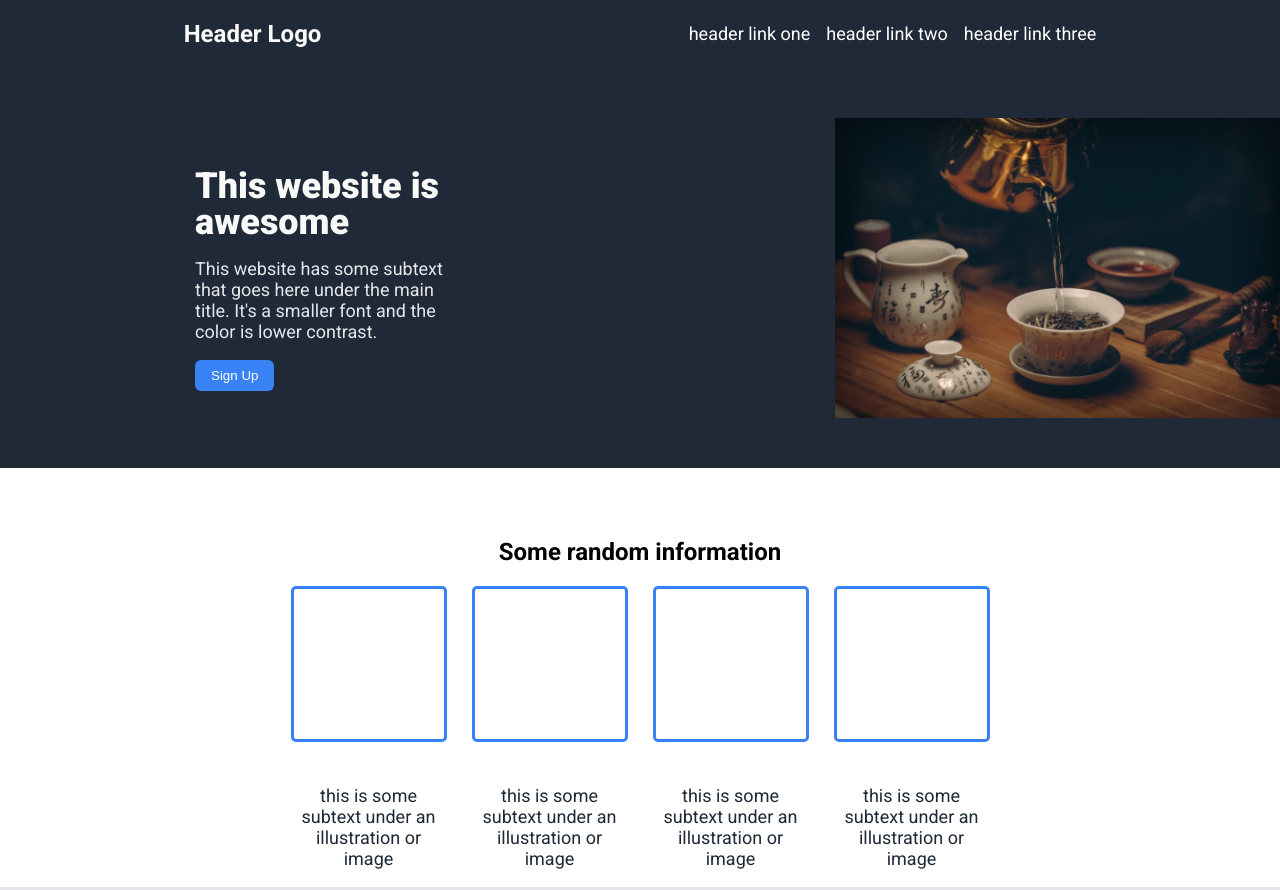
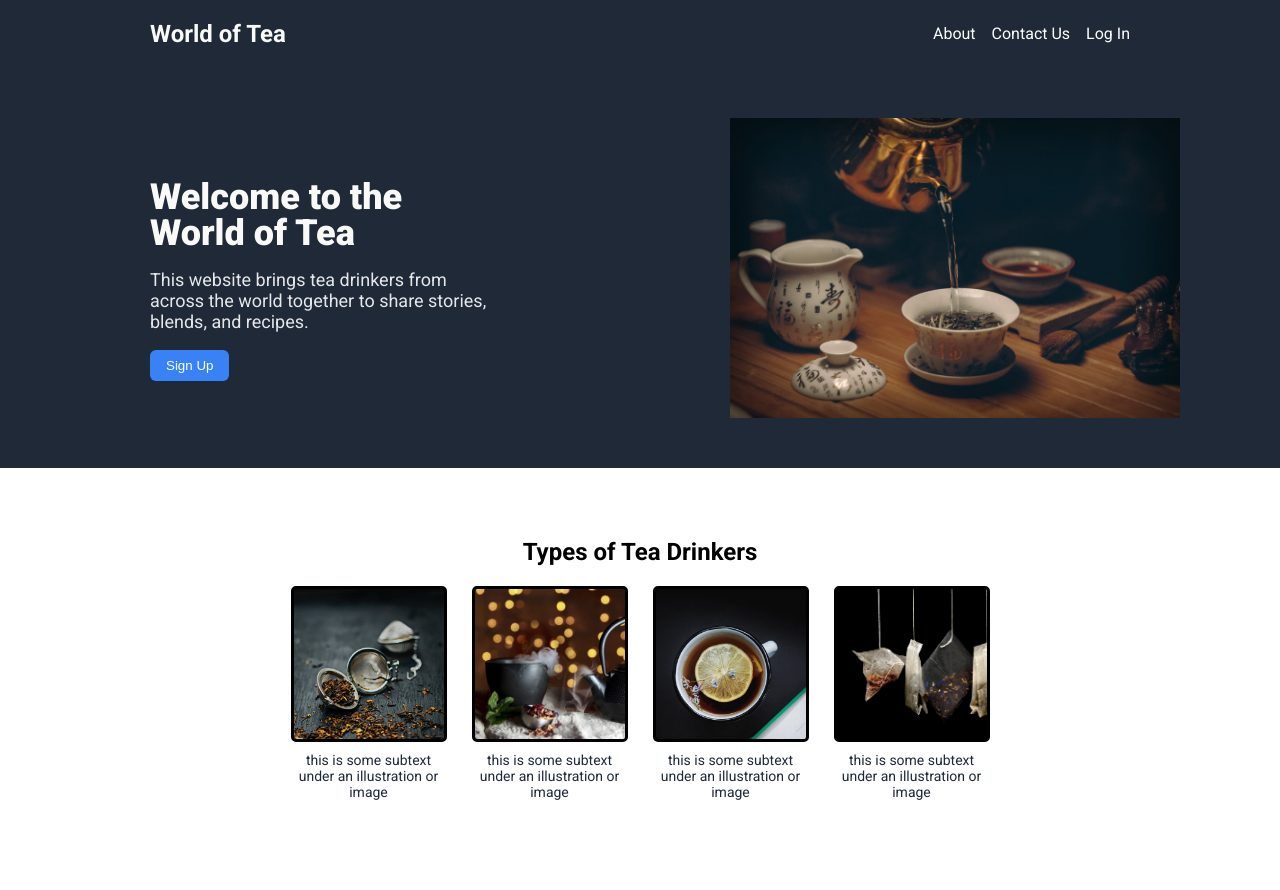
Before and after one commit to meganmoulos/odin-landing-page, a plain HTML site: page index.html in a window 1280 px wide. Shown: the top 890 px of the page. Drawn offline with Linux system fonts and the light colour scheme.

Commit message:
Final design for the Odin Landing Page project. Added images and text relating to a fake tea store.

```diff
--- a/index.html
+++ b/index.html
@@ -11,20 +11,21 @@
     <header>
         <nav>
             <div class="container">
-                <h1 id="logo">Header Logo</h1>
+                <h1 id="logo">World of Tea</h1>
                 <div class="links">
-                    <a href="" class="menu-item">header link one</a>
-                    <a href="" class="menu-item">header link two</a>
-                    <a href="" class="menu-item">header link three</a>
+                    <a href="" class="menu-item">About</a>
+                    <a href="" class="menu-item">Contact Us</a>
+                    <a href="" class="menu-item">Log In</a>
                 </div>
             </div>
         </nav>
     </header>
     <main>
+        <div class="hero-background"></div>
         <div class="first-block">
             <div class="left-panel">
-                <h1 id="hero">This website is awesome</h1>
-                <p>This website has some subtext that goes here under the main title. It's a smaller font and the color is lower contrast.</p>
+                <h1 id="hero">Welcome to the World of Tea</h1>
+                <p>This website brings tea drinkers from across the world together to share stories, blends, and recipes.</p>
                 <button>Sign Up</button>
             </div>
             <div class="right-panel">
@@ -32,29 +33,29 @@
             </div>
         </div>
         <div class="second-block">
-            <h2>Some random information</h2>
+            <h2>Types of Tea Drinkers</h2>
             <div class="cards">
                 <div class="info-group">
-                    <div class="square"></div>
+                    <div class="square-1"></div>
                     <p>this is some subtext under an illustration or image</p>
                 </div>
                 <div class="info-group">
-                    <div class="square"></div>
+                    <div class="square-2"></div>
                     <p>this is some subtext under an illustration or image</p>
                 </div>
                 <div class="info-group">
-                    <div class="square"></div>
+                    <div class="square-3"></div>
                     <p>this is some subtext under an illustration or image</p>
                 </div>
                 <div class="info-group">
-                    <div class="square"></div>
+                    <div class="square-4"></div>
                     <p>this is some subtext under an illustration or image</p>
                 </div>
             </div>
         </div>
         <div class="third-block">
-            <p>This is an inspiring quote, or a testimonial from a customer. Maybe it's just filling up space, or maybe people will actually read it. Who knows? All I know is that it looks nice.</p>
-            <p>-Thor, God of Thunder</p>
+            <p>“Tea tempers the spirit, harmonizes the mind, dispels lassitude and relieves fatigue, awakens the thought and prevents drowsiness.”</p>
+            <p class="signature">– Lu Yu, The Classic Art of Tea</p>
         </div>
         <div class="fourth-block">
             <div class="cta-box">
--- a/style.css
+++ b/style.css
@@ -15,7 +15,9 @@ nav {
 .container {
     display: flex;
     align-items: center;
-    justify-content: space-around;
+    justify-content: space-between;
+    margin-left: 150px;
+    margin-right: 150px;
 }
 
 #logo {
@@ -26,16 +28,14 @@ nav {
 .links {
     display: flex;
     gap: 16px;
-    justify-content: flex-end;
 }
 
 a.menu-item {
-    font-size: 18px;
+    font-size: 16px;
     color: white;
     text-decoration: none;
-    display: flex;
-    gap: 10px;
 }
+
 
 #hero {
     font-size: 48;
@@ -47,20 +47,21 @@ a.menu-item {
 }
 
 .first-block {
-    background-color: #1f2937;
     color: #e5e7eb;
     font-size: 18px;
     display: flex;
     align-items: center;
-    justify-content: space-around;
+    justify-content: space-between;
     height: 400px;
+    margin-right: 150px;
+    margin-left: 150px;
 }
 
 .left-panel {
     display: flex;
     flex-direction: row;
     flex-wrap: wrap;
-    width: 250px;
+    width: 350px;
     align-items: center;
 }
 
@@ -68,7 +69,16 @@ a.menu-item {
     display: flex;
     width: 250px;
     height: 300px;
-    justify-content: space-around;
+    justify-content: space-between;
+    margin-right: 150px;
+}
+
+.hero-background {
+    background-color: #1f2937;
+    height: 400px;
+    width: 100%;
+    position: absolute;
+    z-index: -99;
 }
 
 button {
@@ -85,6 +95,7 @@ button {
     justify-content: center;
     align-items: center;
     margin-top: 50px;
+    margin-bottom: 80px;
 }
 
 .cards {
@@ -96,12 +107,36 @@ button {
     gap: 25px;
 }
 
-.square {
-    border: 3px solid #3882f6;
+.square-1,
+.square-2,
+.square-3,
+.square-4 {
+    border: 3px solid black;
     border-radius: 5px;
     height: 150px;
     width: 150px;
 }
+
+.square-1 {
+    background-image: url("pexels-photo-227908.jpeg");
+    background-size: cover;
+}
+
+.square-2 {
+    background-image: url("pexels-photo-327136.jpeg");
+    background-size: cover;
+}
+
+.square-3 {
+    background-image: url("pexels-photo-1772124.jpeg");
+    background-size: cover;
+}
+
+.square-4 {
+    background-image: url("tea-bags.jpg");
+    background-size: cover;
+}
+
 
 .info-group {
     display: flex;
@@ -109,11 +144,12 @@ button {
     justify-content: center;
     align-items: center;
     text-align: center;
-    gap: 25px;
 }
 
 .info-group p {
     width: 150px;
+    margin-top: 10px;
+    font-size: 14px;
 }
 
 .third-block {
@@ -124,19 +160,22 @@ button {
     padding: 100px 150px;
 }
 
+.signature {
+    font-size: 24px;
+    font-weight: 600;
+    text-align: right;
+}
+
 .blue-box {
     background-color: #3882f6;
-    height: 150px;
-    width: 700px;
+    height: 100px;
+    margin: 70px 150px;
     border-radius: 10px;
     color: white;
     display: flex;
+    align-items: center;
     padding: 30px;
     justify-content: space-between;
-}
-
-.box-left {
-
 }
 
 .cta-head {
@@ -149,6 +188,12 @@ button {
     color: white;
     background-color: #3882f6;
     border: 2px solid white;
+    height: 30px;
+    width: 100px;
+    display: flex;
+    align-items: center;
+    justify-content: center;
+    margin-right: 50px;
 }
 
 .footer {
```
Also changed, not shown: pexels-photo-1772124.jpeg (added), pexels-photo-227908.jpeg (added), pexels-photo-327136.jpeg (added), tea-bags.jpg (added), 2 other files.
